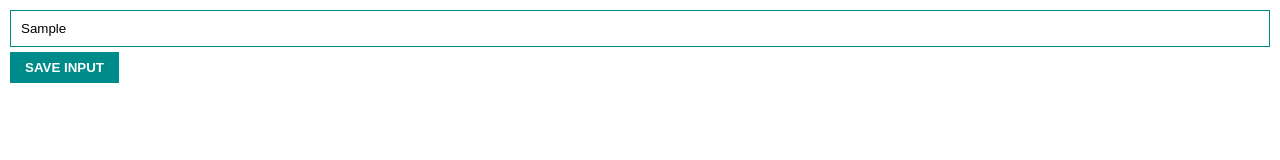
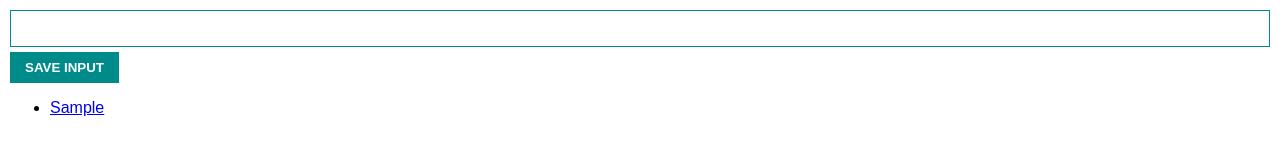
Before and after one commit to OleJake/chrome-extension, a plain HTML site: page index.html in a window 1280 px wide. Both pictures are taken after typing "Sample" into the empty fields and a click on the button "SAVE INPUT". Drawn offline with Linux system fonts and the light colour scheme.

Commit message:
create prototype
create prototype

```diff
--- a/index.html
+++ b/index.html
@@ -9,6 +9,7 @@
 </head>
     <input type="text" id="input-el">
     <button id="input-btn">SAVE INPUT</button>
+    <ul id="ul-el"></ul>
     <script src="index.js"></script>
 </body>
 </html>
--- a/index.js
+++ b/index.js
@@ -1,5 +1,26 @@
-let inputBtn = document.getElementById("input-btn")
+let myLeads = []
+const inputBtn = document.getElementById("input-btn")
+let inputEl = document.getElementById("input-el")
+const ulEl = document.getElementById("ul-el")
 
 inputBtn.addEventListener("click", function() {
-    console.log("Button clicked")
+    myLeads.push(document.getElementById("input-el").value)
+    inputEl.value = ""
+    renderLeads()
+
 })
+
+function renderLeads() {
+    let listItems = ""
+    for (let i = 0; i < myLeads.length; i++) {
+
+        listItems += `
+        <li>
+        <a target='_blank' href='${myLeads[i]}'>
+            ${myLeads[i]}
+        </a>
+        </li>`
+    }
+
+    ulEl.innerHTML = listItems
+}
```
